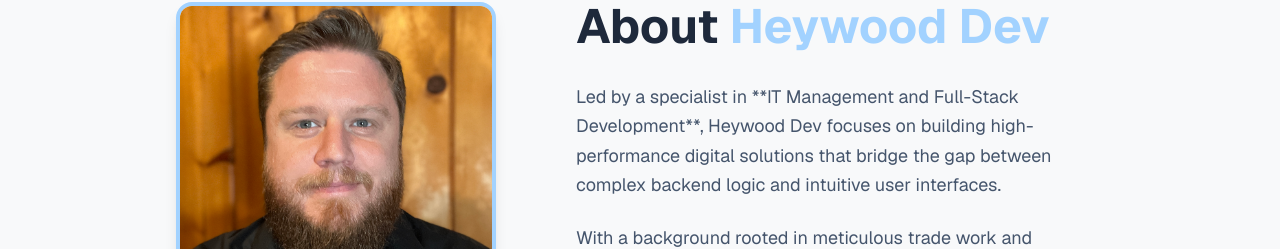
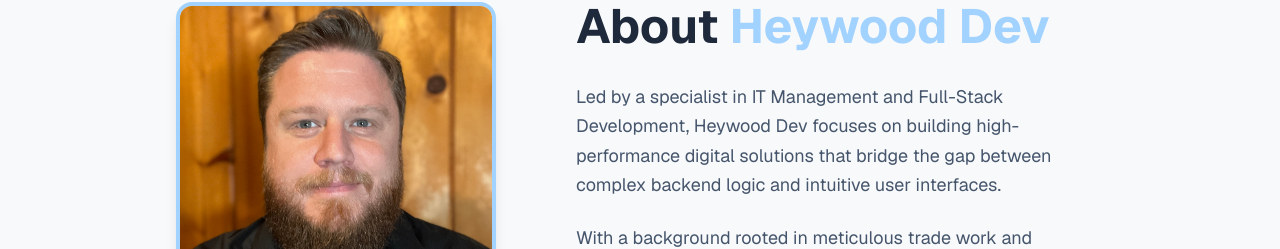
Before and after one commit to CarltonHeywood90/heywood-dev, a Next.js app: page /site/about in a window 1280 px wide. Shown: the part 206-455 px from the top of the page. Built offline with nearby package versions, Linux system fonts and the light colour scheme.

Commit message:
removed **

```diff
--- a/app/site/about/page.tsx
+++ b/app/site/about/page.tsx
@@ -29,7 +29,7 @@
 
           <div className="space-y-6 text-lg text-slate-600 leading-relaxed">
             <p>
-              Led by a specialist in **IT Management and Full-Stack Development**,
+              Led by a specialist in IT Management and Full-Stack Development,
               Heywood Dev focuses on building high-performance digital solutions
               that bridge the gap between complex backend logic and intuitive user interfaces.
             </p>
```
